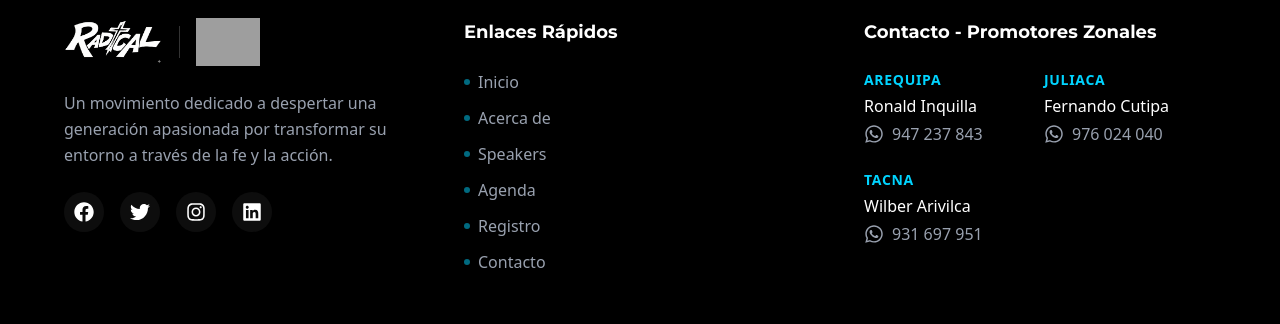
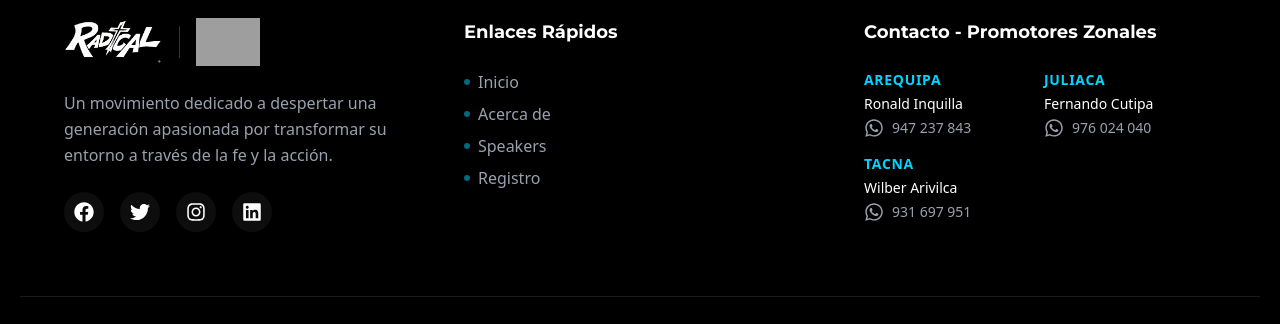
Before and after one commit to JhonAQ/radical-camp-2025, a Next.js app: page / in a window 1280 px wide. Shown: the part 2515-2839 px from the top of the page. Built offline with nearby package versions, Linux system fonts and the light colour scheme; grey boxes are pictures that could not be loaded.

Commit message:
feat: ajustar estilos y estructura de enlaces en el pie de página

```diff
--- a/components/layout/Footer.tsx
+++ b/components/layout/Footer.tsx
@@ -53,14 +53,12 @@ export default function Footer() {
           >
             Enlaces Rápidos
           </h4>
-          <ul className="space-y-3">
+          <ul className="space-y-2">
             {[
               "Inicio",
               "Acerca de",
               "Speakers",
-              "Agenda",
               "Registro",
-              "Contacto",
             ].map((item) => (
               <li key={item}>
                 <Link
@@ -83,7 +81,7 @@ export default function Footer() {
           >
             Contacto - Promotores Zonales
           </h4>
-          <ul className="grid grid-cols-1 sm:grid-cols-2 gap-x-2 gap-y-6">
+          <ul className="grid grid-cols-1 sm:grid-cols-2 gap-x-2 gap-y-4 text-sm">
             <li className="flex flex-col gap-1">
               <span className="text-secondary font-bold text-sm uppercase tracking-wider">
                 Arequipa
```
